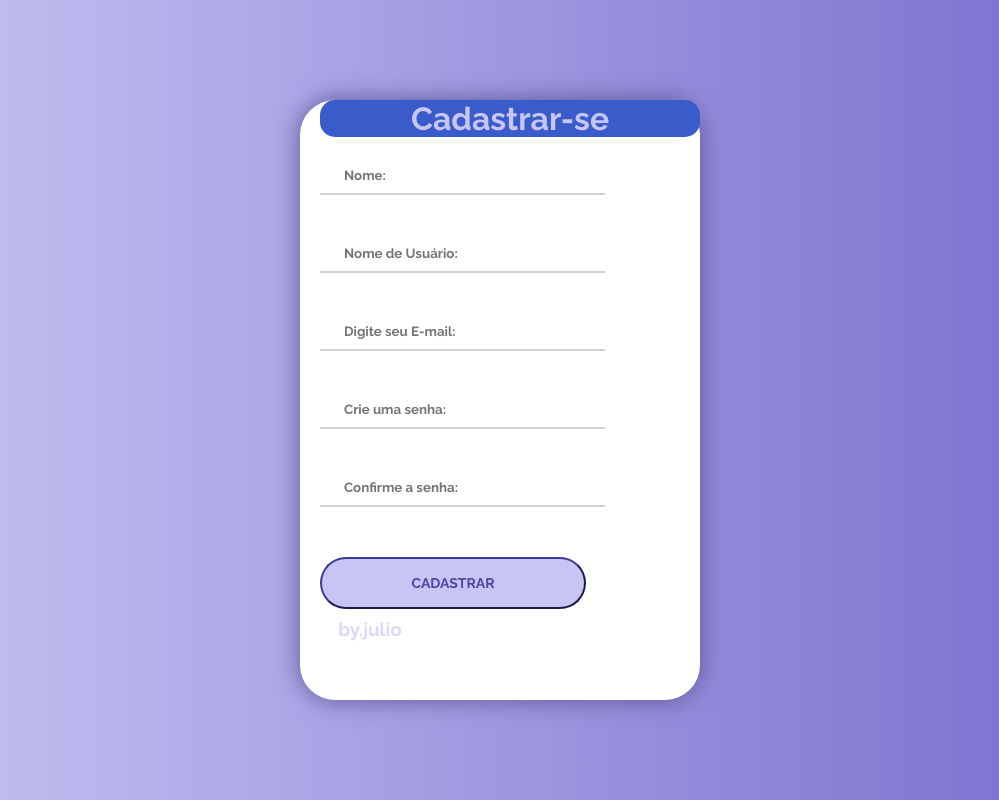
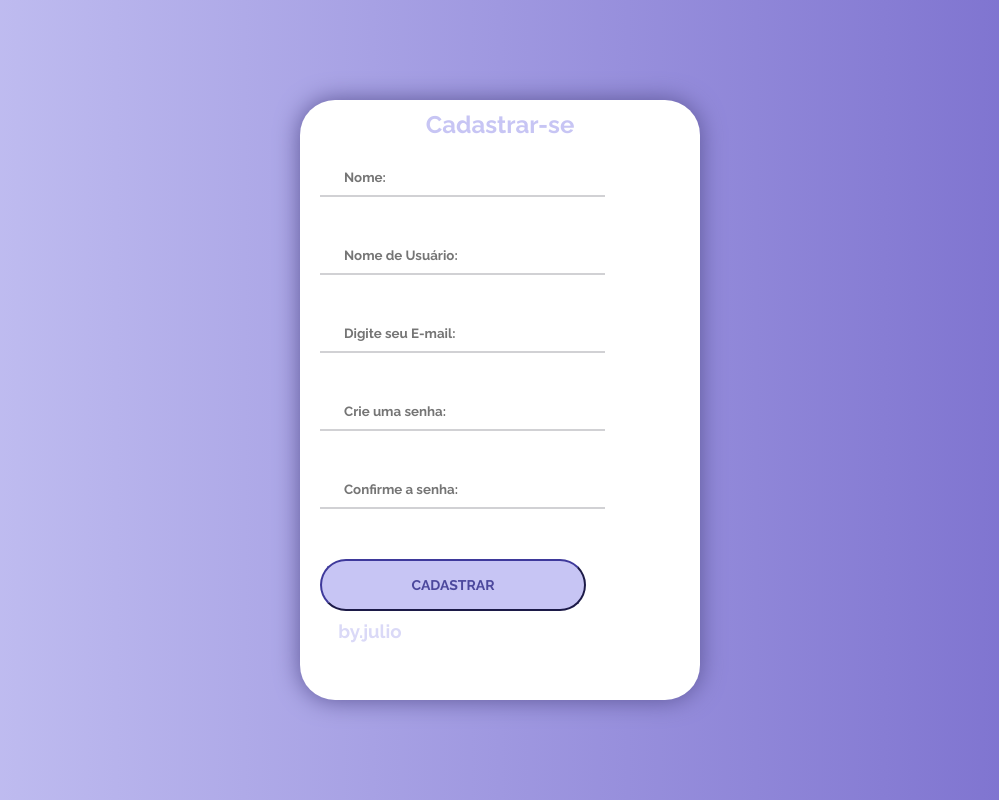
Before and after one commit to juliogns/python, a Django app: page /create/ in a window 1280 px wide. Shown: the whole page, without its empty margins (140-1139 px from the left). Run offline with Django 4.2, Linux system fonts and the light colour scheme.

Commit message:
title html changed
titulo dos formularios formatados

```diff
--- a/app/static/css/style.css
+++ b/app/static/css/style.css
@@ -15,8 +15,9 @@ body {
     display: flex;
     align-items: center;
     justify-content: center;
-	background-color: #3a5cca;
-	border-radius: 15px;
+	padding-top: 10px;
+	padding-right: 20px;
+	font-size: x-large;
     color: #C7C5F4;
 
 }
```
